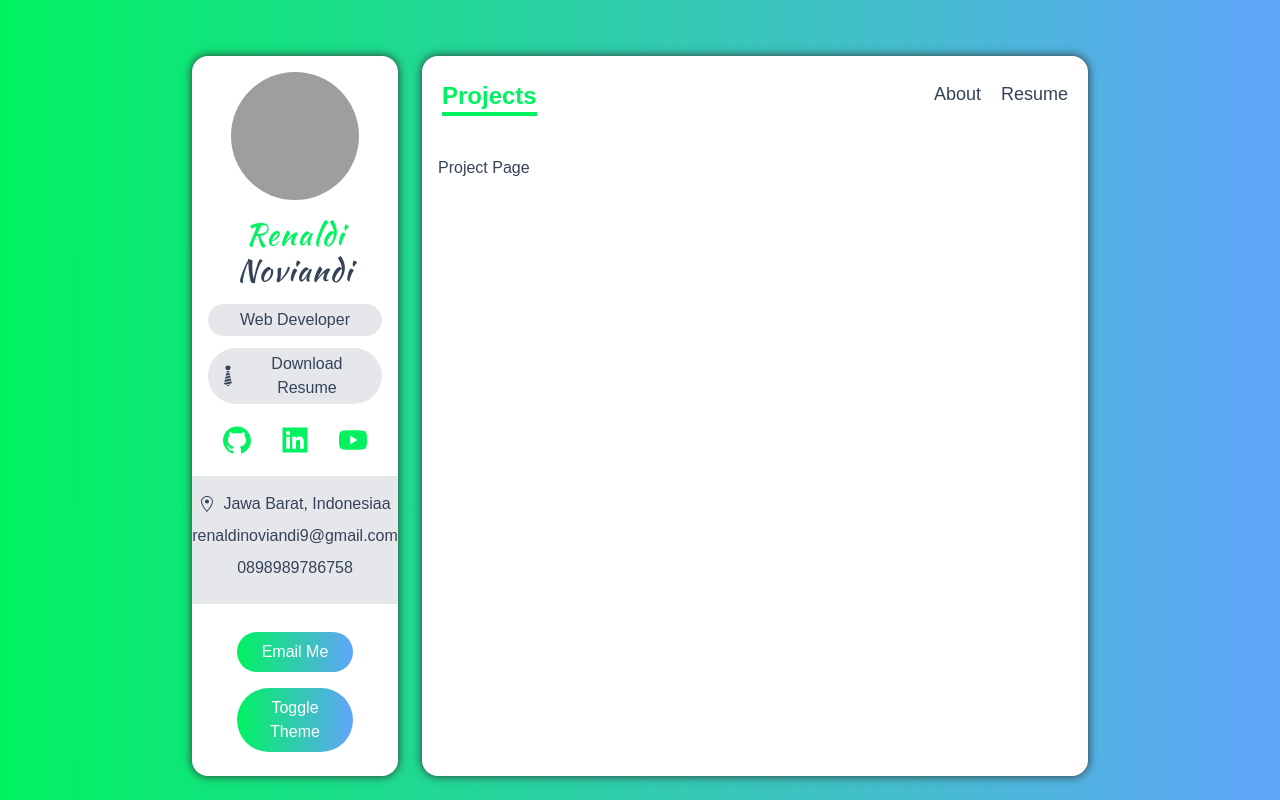
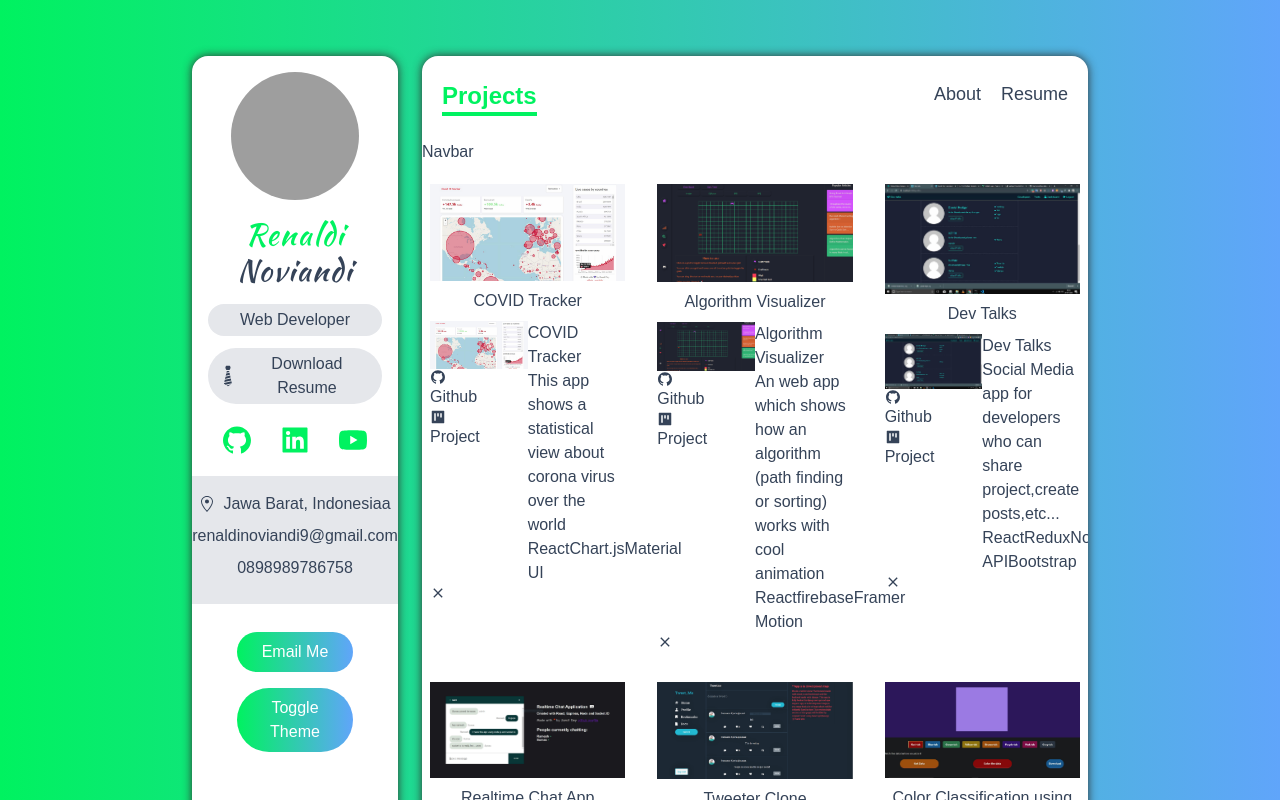
Before and after one commit to renaldin/portfolio-next-tsx, a Next.js app: page /projects in a window 1280 px wide. Shown: the top 800 px of the page. Built offline with nearby package versions, Linux system fonts and the light colour scheme; grey boxes are pictures that could not be loaded.

Commit message:
update projects page

```diff
--- /dev/null
+++ b/components/ProjectCard.tsx
@@ -0,0 +1,49 @@
+import { FunctionComponent } from "react"
+import { AiFillGithub, AiFillProject } from "react-icons/ai"
+import { MdClose } from "react-icons/md"
+import { IProject } from "../type"
+
+const ProjectCard: FunctionComponent<{
+    project: IProject
+}> = ({
+    project: {
+        name, image_path, category, deployed_url, description, github_url, key_techs
+    }
+}) => {
+        return (
+            <div>
+                <img src={image_path} alt={name} className="cursor-pointer" />
+                <p className="my-2 text-center">{name}</p>
+
+                <div className="grid md:grid-cols-2">
+                    <div>
+                        <img src={image_path} alt={name} className="cursor-pointer" />
+                        <div>
+                            <a href={github_url}>
+                                <AiFillGithub /> <span>Github</span>
+                            </a>
+                            <a href={deployed_url}>
+                                <AiFillProject /> <span>Project</span>
+                            </a>
+                        </div>
+                    </div>
+
+                    <div>
+                        <h2>{name}</h2>
+                        <h3>{description}</h3>
+                        <div>
+                            {
+                                key_techs.map(tech => <span key={tech}>{tech}</span>)
+                            }
+                        </div>
+                    </div>
+
+                    <button>
+                        <MdClose />
+                    </button>
+                </div>
+            </div>
+        )
+    }
+
+export default ProjectCard
--- a/pages/projects.tsx
+++ b/pages/projects.tsx
@@ -1,9 +1,22 @@
-const projects = () => {
+import ProjectCard from "../components/ProjectCard"
+import { projects } from "../data"
+
+const Projects = () => {
     return (
-        <div className="p-4">
-            Project Page
+        <div>
+            <nav>Navbar</nav>
+
+            <div className="grid grid-cols-12 gap-4 my-3">
+                {
+                    projects.map(project => (
+                        <div className="col-span-12 sm:col-span-6 lg:col-span-4 p-2" key={project.name}>
+                            <ProjectCard project={project} />
+                        </div>
+                    ))
+                }
+            </div>
         </div>
     )
 }
 
-export default projects
+export default Projects
```
